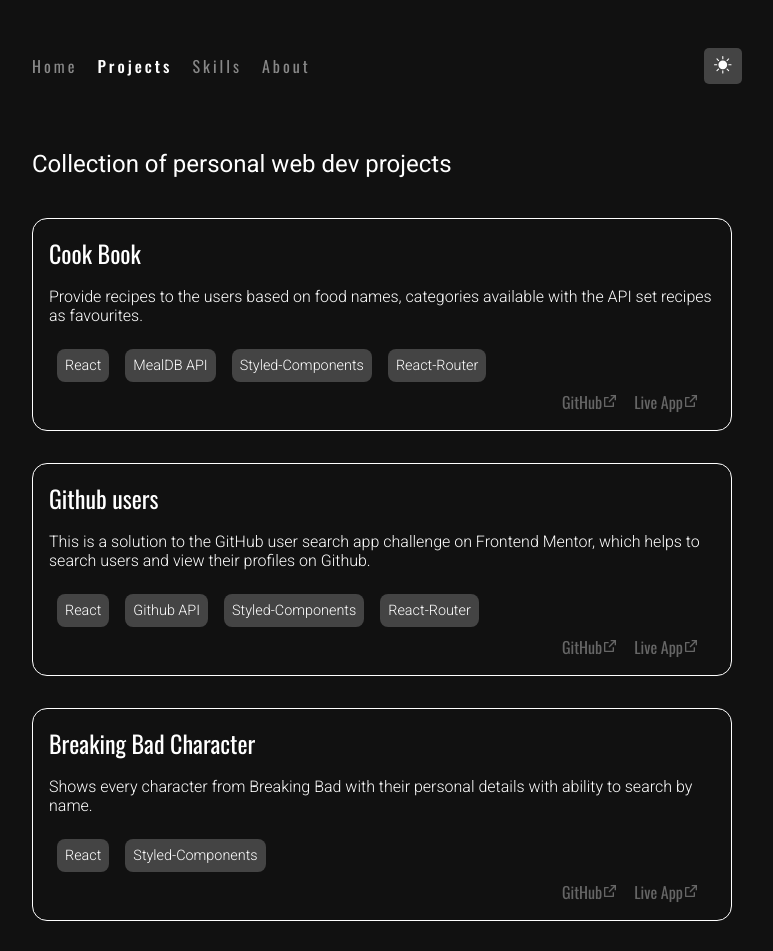
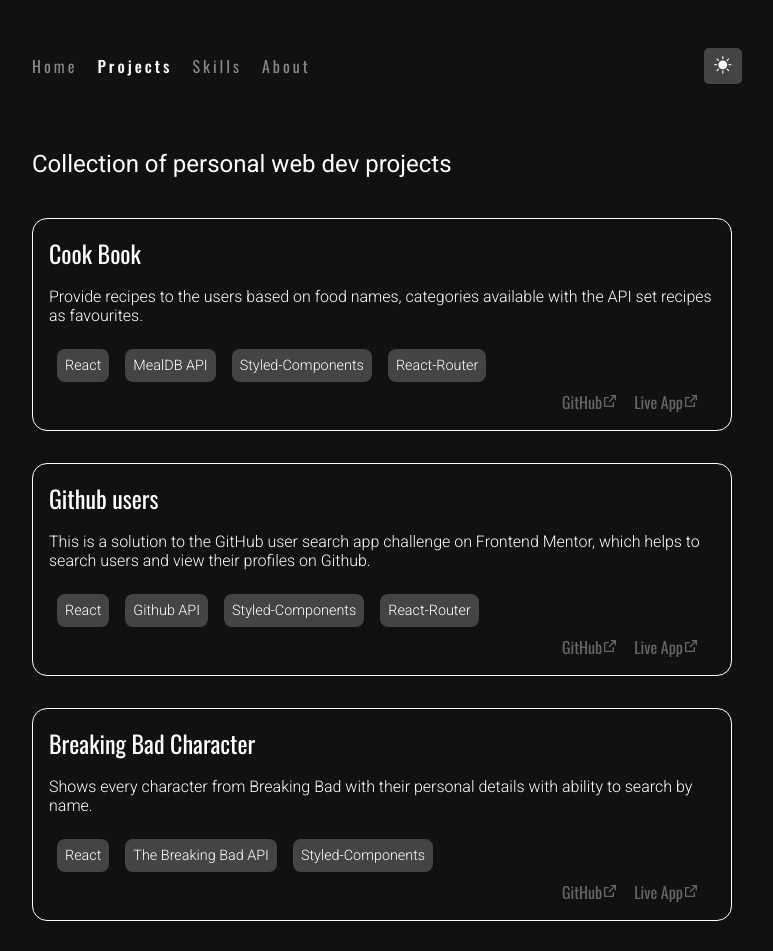
Before and after one commit to ShubhamChavhan09/portfolio, a React (Create React App) app: page /projects in a window 1280 px wide. Shown: the top 951 px of the page, without its empty margins (258-1031 px from the left). Built offline with nearby package versions, Linux system fonts and the light colour scheme.

Commit message:
Breaking Bad: added API details to the project

```diff
--- a/src/data/projects.js
+++ b/src/data/projects.js
@@ -22,7 +22,7 @@ export const projectData = [
     title: "Breaking Bad Character",
     detail:
       "Shows every character from Breaking Bad with their personal details with ability to search by name.",
-    tech: ["React", "Styled-Components"],
+    tech: ["React", "The Breaking Bad API", "Styled-Components"],
     github: "https://github.com/ShubhamChavhan09/breaking-bad-characters",
     appLink: "https://breakingbad-character-cards.netlify.app/",
   },
```
